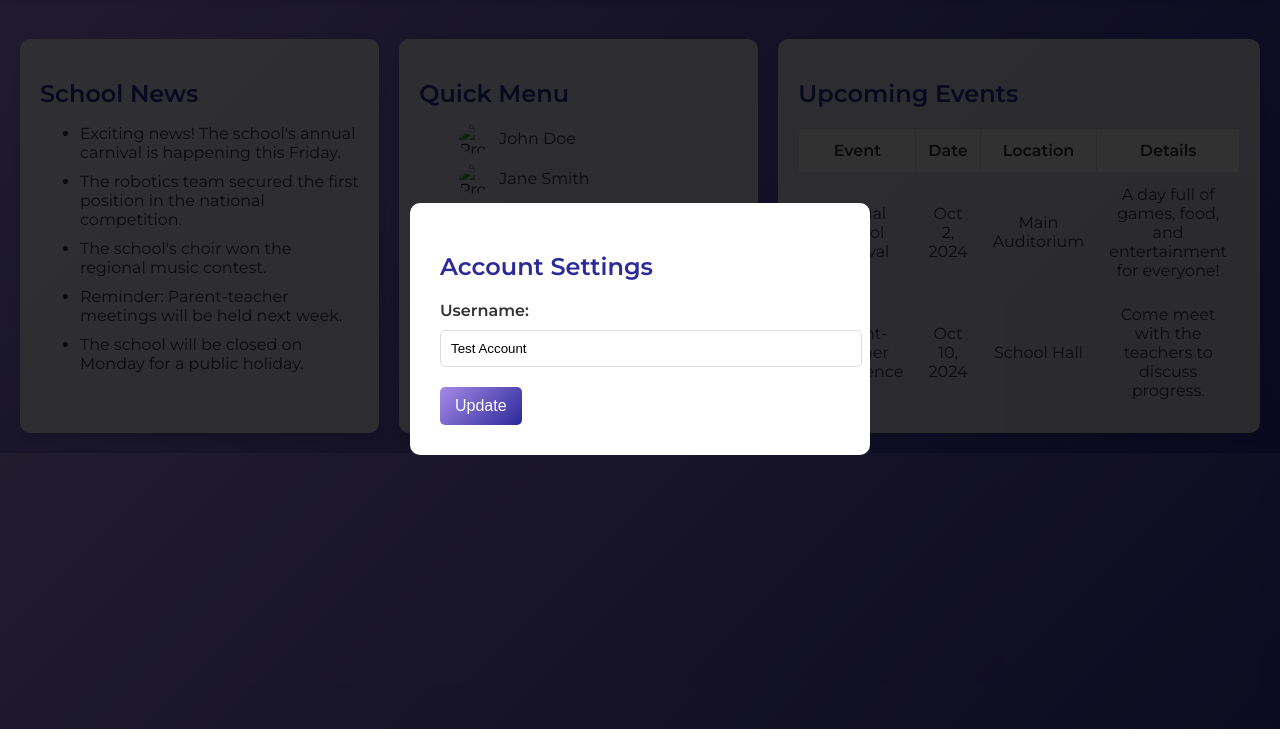
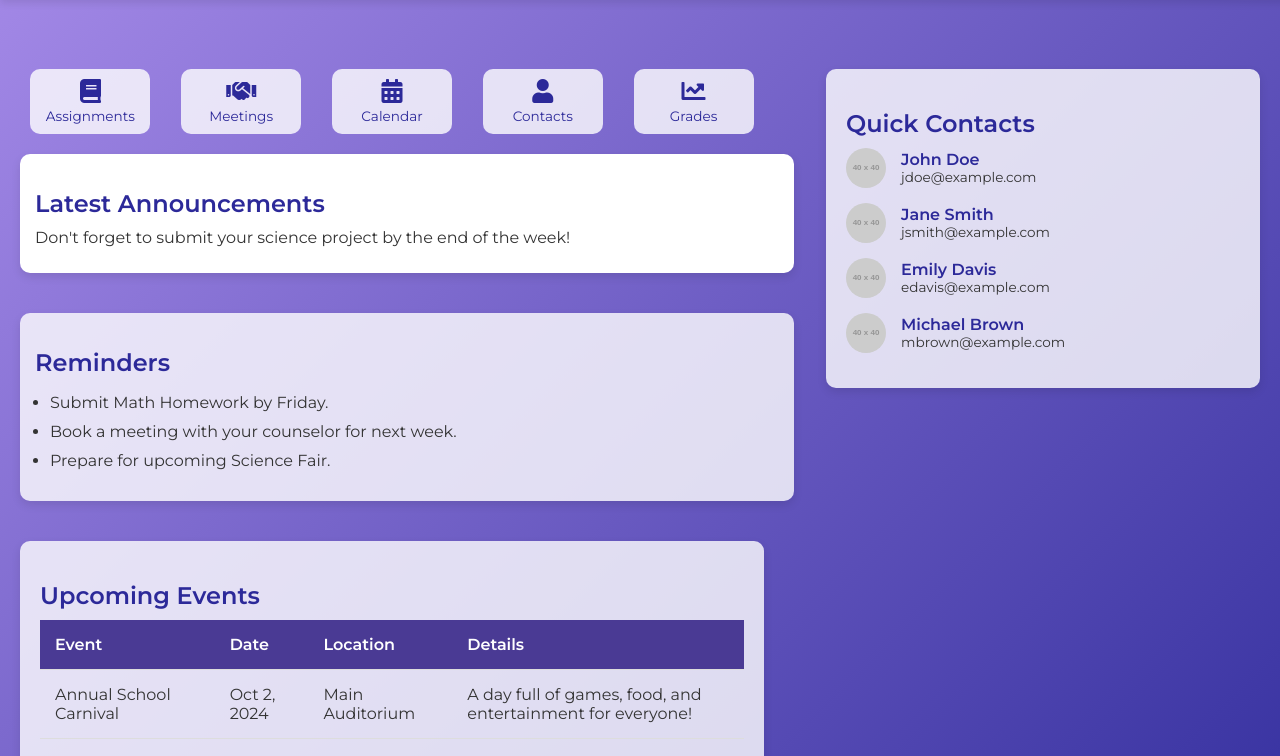
Before and after one commit to vaughndellGriffinChi1/intellectia, a website: page public/main.html in a window 1280 px wide. Shown: the part 71-827 px from the top of the page. Before the commit the page ends 800 px from the top, so only its background shows below. Drawn offline with Linux system fonts and the light colour scheme; placeholder pictures from the web are drawn by us.

Commit message:
better UI, not finished yet

```diff
--- a/public/main.html
+++ b/public/main.html
@@ -47,10 +47,12 @@
 
     .button-container {
       display: flex;
+      flex-wrap: wrap;
+      justify-content: flex-end;
     }
 
     .button {
-      margin-left: 15px;
+      margin-left: 10px;
       padding: 10px 20px;
       background: linear-gradient(135deg, #A58AE8, #2C2999);
       color: #fff;
@@ -66,18 +68,31 @@
     }
 
     /* Layout styles */
-    .container {
+    .content-wrapper {
       display: flex;
-      flex-wrap: wrap;
-      margin-top: 90px;
+      justify-content: space-between;
+      margin-top: 120px;
       padding: 20px;
+    }
+
+    /* Left-side container (for main boxes) */
+    .left-container {
+      display: flex;
+      flex-direction: column;
       gap: 20px;
+      width: 60%; /* Takes up 60% of the page width */
+    }
+
+    /* Right-side container (for Quick Contacts) */
+    .right-container {
+      display: flex;
+      flex-direction: column;
+      gap: 20px;
+      width: 35%; /* Takes up 35% of the page width */
     }
 
     /* Box styles */
     .box {
-      flex: 1;
-      min-width: 300px;
       background-color: rgba(255, 255, 255, 0.8);
       border-radius: 10px;
       padding: 20px;
@@ -95,137 +110,173 @@
       margin-bottom: 10px;
     }
 
+    /* Quick Links Section */
+    .quick-links {
+      display: flex;
+      justify-content: space-around;
+      gap: 10px;
+    }
+
+    .quick-link {
+      display: flex;
+      flex-direction: column;
+      align-items: center;
+      text-align: center;
+      cursor: pointer;
+      background-color: rgba(255, 255, 255, 0.8);
+      border-radius: 10px;
+      padding: 10px;
+      width: 100px;
+      transition: background 0.3s ease;
+    }
+
+    .quick-link:hover {
+      background-color: rgba(255, 255, 255, 1);
+    }
+
+    .quick-link i {
+      font-size: 1.5rem;
+      margin-bottom: 5px;
+      color: #2C2999;
+    }
+
+    .quick-link span {
+      color: #2C2999;
+      font-size: 0.85rem;
+    }
+
     /* Custom styling for the bullet points */
     .bullet-points li {
       list-style-type: disc;
       margin-bottom: 10px;
     }
 
-    .bullet-points-profile {
+    /* Additional sections */
+    .reminder-box {
+      background-color: rgba(255, 255, 255, 0.8);
+      border-radius: 10px;
+      padding: 15px;
+      box-shadow: 0 4px 10px rgba(0, 0, 0, 0.1);
+      margin-bottom: 20px;
+      width: 100%;
+    }
+
+    .reminder-box ul {
+      padding-left: 15px;
+    }
+
+    .reminder-box ul li {
+      margin-bottom: 10px;
+    }
+
+    .announcement-box {
+      padding: 15px;
+      background-color: #fff;
+      border-radius: 10px;
+      box-shadow: 0 4px 10px rgba(0, 0, 0, 0.1);
+      margin-bottom: 20px;
+      width: 100%;
+    }
+
+    /* Announcement Ticker */
+    .announcement-ticker {
+      overflow: hidden;
+      height: 30px;
+      white-space: nowrap;
+    }
+
+    .announcement-content {
+      display: inline-block;
+      animation: scroll 10s linear infinite;
+    }
+
+    @keyframes scroll {
+      from {
+        transform: translateX(100%);
+      }
+      to {
+        transform: translateX(-100%);
+      }
+    }
+
+    /* Table styling for events */
+    table {
+      width: 100%;
+      border-collapse: collapse;
+      margin-top: 10px;
+    }
+
+    th, td {
+      padding: 15px;
+      text-align: left;
+      border-bottom: 1px solid #ddd;
+    }
+
+    th {
+      background-color: #4A3A94;
+      color: white;
+    }
+
+    tr:hover {
+      background-color: rgba(165, 138, 232, 0.2);
+    }
+
+    /* Quick Contacts Box */
+    .quick-contacts-box {
+      background-color: rgba(255, 255, 255, 0.8);
+      border-radius: 10px;
+      padding: 20px;
+      box-shadow: 0 4px 10px rgba(0, 0, 0, 0.1);
+    }
+
+    .contact {
+      display: flex;
+      align-items: center;
+      margin-bottom: 15px;
+    }
+
+    .contact img {
+      width: 40px;
+      height: 40px;
+      border-radius: 50%;
+      margin-right: 15px;
+    }
+
+    .contact-info {
       display: flex;
       flex-direction: column;
     }
 
-    .bullet-points-profile li {
-      display: flex;
-      align-items: center;
-      margin-bottom: 10px;
+    .contact-name {
+      font-weight: bold;
+      color: #2C2999;
     }
 
-    .bullet-points-profile img {
-      width: 30px;
-      height: 30px;
-      border-radius: 50%;
-      margin-right: 10px;
-    }
-
-    /* Table styles */
-    .wide-box {
-      flex: 1;
-      background-color: rgba(255, 255, 255, 0.8);
-      border-radius: 10px;
-      padding: 20px;
-      box-shadow: 0 4px 10px rgba(0, 0, 0, 0.1);
-      min-height: 300px;
-      transition: transform 0.3s ease;
-    }
-
-    .wide-box:hover {
-      transform: translateY(-10px);
-    }
-
-    .wide-box table {
-      width: 100%;
-      border-collapse: collapse;
-      margin-top: 20px;
-    }
-
-    .wide-box th,
-    .wide-box td {
-      border: 1px solid #ddd;
-      padding: 12px;
-      text-align: center;
-    }
-
-    .wide-box th {
-      background-color: #f2f2f2;
-      font-weight: 600;
+    .contact-email {
+      font-size: 0.85rem;
+      color: #333;
     }
 
     /* Responsive Design */
     @media (max-width: 768px) {
-      .container {
+      .content-wrapper {
         flex-direction: column;
-        padding: 10px;
       }
 
-      .button-container {
-        flex-direction: column;
-        align-items: flex-start;
+      .left-container,
+      .right-container {
+        width: 100%;
       }
 
-      .button {
-        margin-left: 0;
-        margin-top: 10px;
-        width: 100%;
-      }
+      .quick-links {
+        flex-wrap: wrap;
+        justify-content: center;
       }
 
-    /* Account Page */
-    .account-page {
-      display: none;
-      position: fixed;
-      top: 0;
-      left: 0;
-      width: 100%;
-      height: 100%;
-      background-color: rgba(0, 0, 0, 0.8);
-      z-index: 2;
-      display: flex;
-      justify-content: center;
-      align-items: center;
+      .quick-link {
+        width: 80px;
+        padding: 5px;
       }
-
-    .account-page-content {
-      background-color: #fff;
-      padding: 30px;
-      border-radius: 10px;
-      width: 80%;
-      max-width: 400px;
-    }
-
-    .account-page h2 {
-      margin-bottom: 20px;
-      color: #2C2999;
-    }
-
-    .account-page label {
-      display: block;
-      margin-bottom: 10px;
-      font-weight: 600;
-    }
-
-    .account-page input[type="text"] {
-      width: 100%;
-      padding: 10px;
-      margin-bottom: 20px;
-      border: 1px solid #ddd;
-      border-radius: 5px;
-    }
-
-    .account-page button {
-      padding: 10px 15px;
-      background: linear-gradient(135deg, #A58AE8, #2C2999);
-      color: #fff;
-      border: none;
-      cursor: pointer;
-      font-size: 16px;
-      border-radius: 5px;
-      transition: background 0.3s ease;
-    }
-
-    .account-page button:hover {
-      background: #4A3A94;
     }
   </style>
 </head>
@@ -247,36 +298,53 @@
     </div>
   </div>
 
-  <div class="container">
-    <div class="box left">
-      <h2>School News</h2>
+  <div class="content-wrapper">
+    <!-- Left Container: Quick Links, Announcements, Reminders, Events -->
+    <div class="left-container">
+      <!-- Quick Links Section -->
+      <div class="quick-links">
+        <div class="quick-link" onclick="window.location.href='assignments.html';">
+          <i class="fas fa-book"></i>
+          <span>Assignments</span>
+        </div>
+        <div class="quick-link" onclick="window.location.href='meetings.html';">
+          <i class="fas fa-handshake"></i>
+          <span>Meetings</span>
+        </div>
+        <div class="quick-link" onclick="window.location.href='calendar.html';">
+          <i class="fas fa-calendar-alt"></i>
+          <span>Calendar</span>
+        </div>
+        <div class="quick-link" onclick="window.location.href='contacts.html';">
+          <i class="fas fa-user"></i>
+          <span>Contacts</span>
+        </div>
+        <div class="quick-link" onclick="window.location.href='grades.html';">
+          <i class="fas fa-chart-line"></i>
+          <span>Grades</span>
+        </div>
+      </div>
+
+      <!-- Announcement Ticker -->
+      <div class="box announcement-box">
+        <h2>Latest Announcements</h2>
+        <div class="announcement-ticker">
+          <div class="announcement-content">Don't forget to submit your science project by the end of the week!</div>
+        </div>
+      </div>
+
+      <!-- Reminders Section -->
+      <div class="box reminder-box">
+        <h2>Reminders</h2>
         <ul class="bullet-points">
-        <li>Exciting news! The school's annual carnival is happening this Friday.</li>
-        <li>The robotics team secured the first position in the national competition.</li>
-        <li>The school's choir won the regional music contest.</li>
-        <li>Reminder: Parent-teacher meetings will be held next week.</li>
-        <li>The school will be closed on Monday for a public holiday.</li>
-      </ul>
-    </div>
-    <div class="box right">
-      <h2>Quick Menu</h2>
-      <ul class="bullet-points-profile">
-        <li>
-          <img src="./user.png" alt="Profile Image">
-          John Doe
-        </li>
-        <li>
-          <img src="./user.png" alt="Profile Image">
-          Jane Smith
-        </li>
-        <li>
-          <img src="./user.png" alt="Profile Image">
-          Student's Name
-        </li>
+          <li>Submit Math Homework by Friday.</li>
+          <li>Book a meeting with your counselor for next week.</li>
+          <li>Prepare for upcoming Science Fair.</li>
         </ul>
       </div>
 
-    <div class="wide-box">
+      <!-- Events Section -->
+      <div class="box">
         <h2>Upcoming Events</h2>
         <table>
           <thead>
@@ -300,12 +368,67 @@
               <td>School Hall</td>
               <td>Come meet with the teachers to discuss progress.</td>
             </tr>
+            <tr>
+              <td>Art Exhibition</td>
+              <td>Oct 15, 2024</td>
+              <td>Art Wing</td>
+              <td>Showcasing student artwork from the year.</td>
+            </tr>
+            <tr>
+              <td>Science Fair</td>
+              <td>Oct 22, 2024</td>
+              <td>Gymnasium</td>
+              <td>Present your innovative projects!</td>
+            </tr>
+            <tr>
+              <td>Winter Concert</td>
+              <td>Dec 5, 2024</td>
+              <td>Auditorium</td>
+              <td>Join us for a night of music and performance.</td>
+            </tr>
           </tbody>
         </table>
       </div>
     </div>
 
-  <div id="account-page" class="account-page">
+    <!-- Right Container: Quick Contacts -->
+    <div class="right-container">
+      <div class="box quick-contacts-box">
+        <h2>Quick Contacts</h2>
+        <div class="contact">
+          <img src="https://via.placeholder.com/40" alt="Contact 1">
+          <div class="contact-info">
+            <span class="contact-name">John Doe</span>
+            <span class="contact-email">jdoe@example.com</span>
+          </div>
+        </div>
+        <div class="contact">
+          <img src="https://via.placeholder.com/40" alt="Contact 2">
+          <div class="contact-info">
+            <span class="contact-name">Jane Smith</span>
+            <span class="contact-email">jsmith@example.com</span>
+          </div>
+        </div>
+        <div class="contact">
+          <img src="https://via.placeholder.com/40" alt="Contact 3">
+          <div class="contact-info">
+            <span class="contact-name">Emily Davis</span>
+            <span class="contact-email">edavis@example.com</span>
+          </div>
+        </div>
+        <div class="contact">
+          <img src="https://via.placeholder.com/40" alt="Contact 4">
+          <div class="contact-info">
+            <span class="contact-name">Michael Brown</span>
+            <span class="contact-email">mbrown@example.com</span>
+          </div>
+        </div>
+      </div>
+    </div>
+  </div>
+
+  <!-- Account Page -->
+  <div id="account-page" class="account-page" style="display: none;">
     <div class="account-page-content">
       <h2>Account Settings</h2>
       <label for="username">Username:</label>
@@ -316,6 +439,7 @@
 
   <script>
     function openAccountPage() {
+      // Display the account page when the user clicks on the account profile
       document.getElementById("account-page").style.display = "flex";
     }
   </script>
```
Also changed, not shown: public/graduate-student-wearing-graduation-cap-icon-silhouette-simple-324910390.jpg (added). Lines whose indentation alone changed are shown as unchanged.
